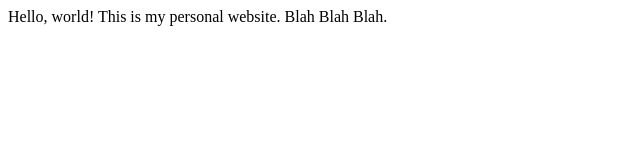
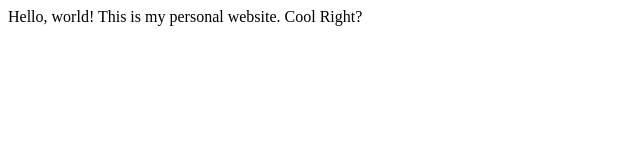
Before and after one commit to ngrav007/mesite, a plain HTML site: page hello.html in a window 1280 px wide. Shown: the full height of the page, 0-640 px from the left. Drawn offline with Linux system fonts and the light colour scheme.

Commit message:
Changes to body

```diff
--- a/hello.html
+++ b/hello.html
@@ -3,7 +3,7 @@
     <head>
         <title>My Webpage!</title>
         <body>
-            Hello, world! This is my personal website. Blah Blah Blah.
+            Hello, world! This is my personal website. Cool Right?
         </body>
     </head>
 </html>
```
